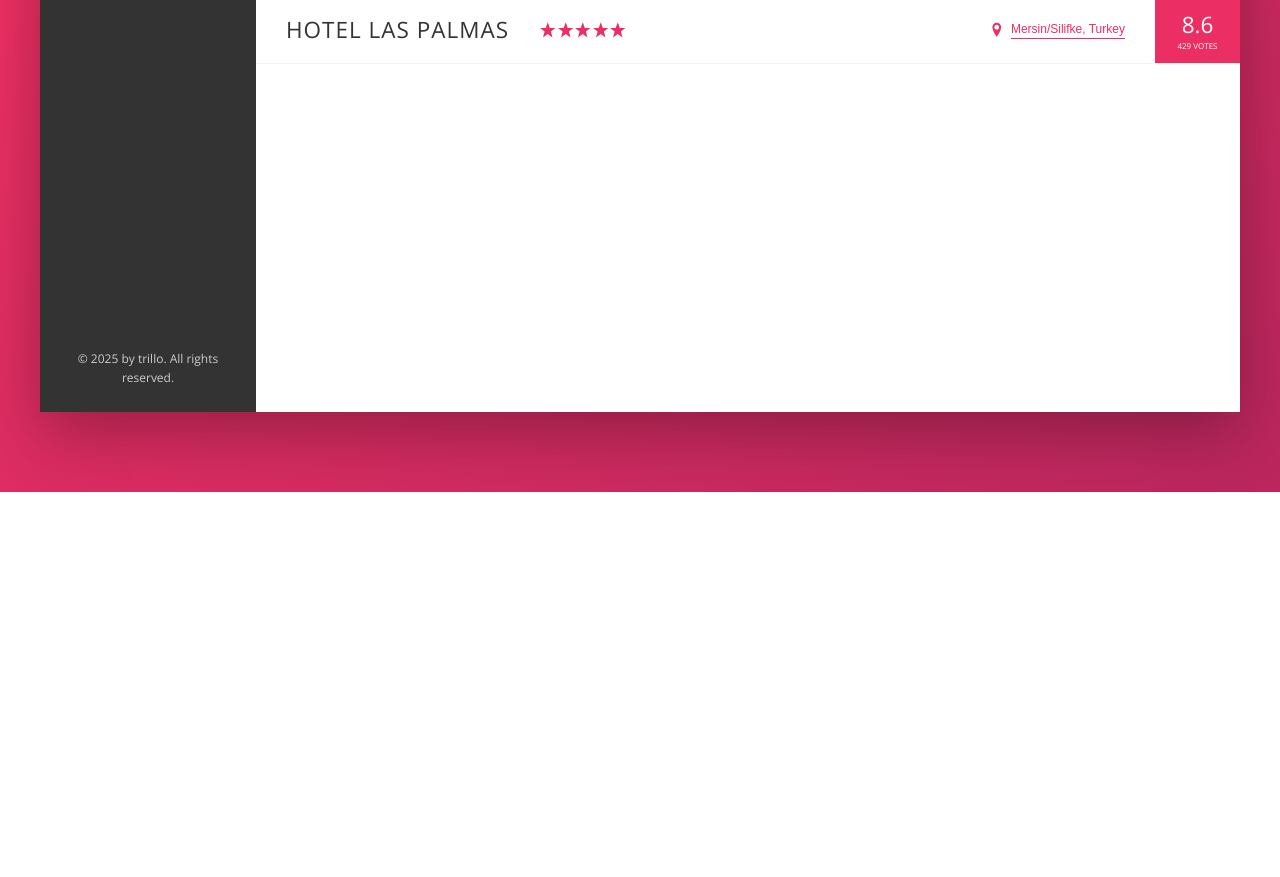
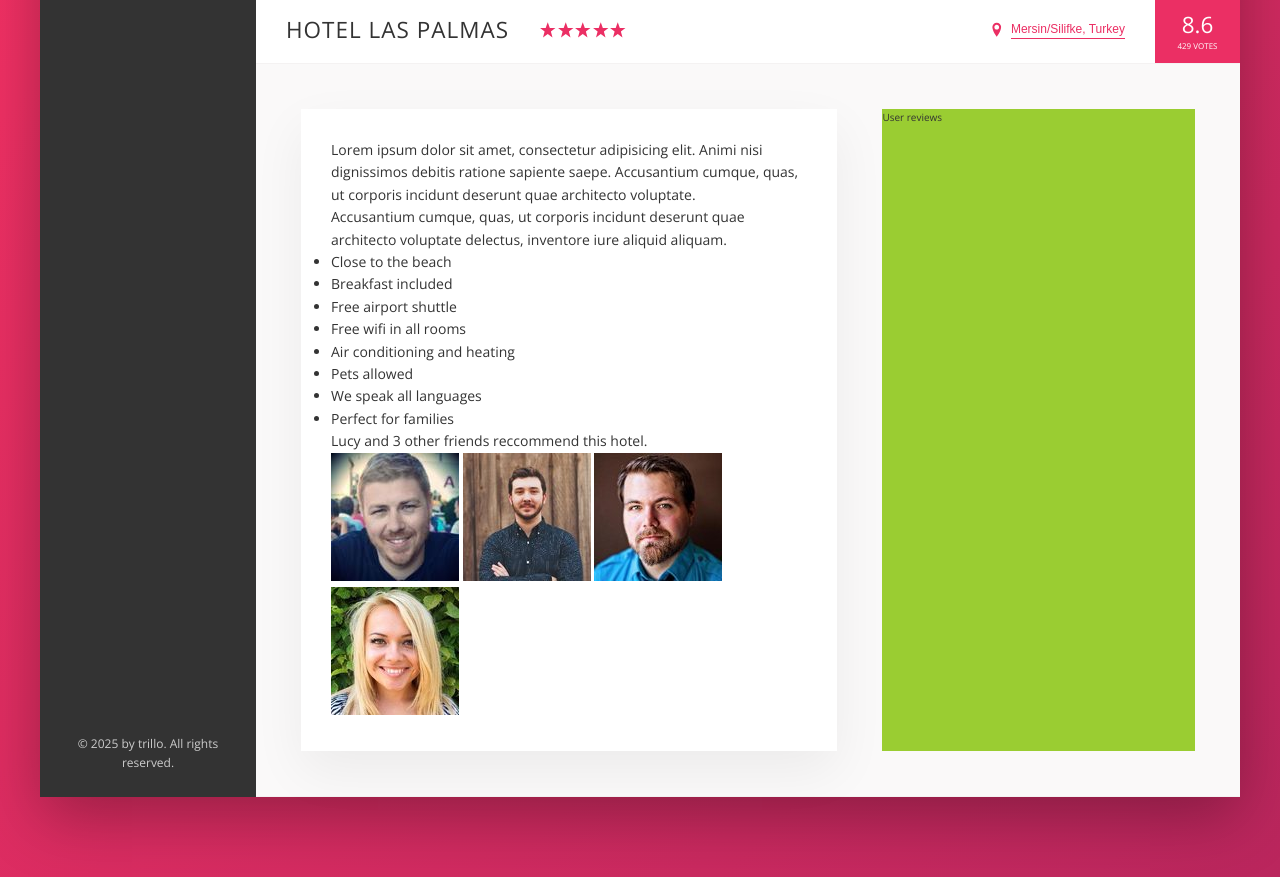
Before and after one commit to Erano01/Trillo, a website: page index.html in a window 1280 px wide. Shown: the part 538-1415 px from the top of the page. Before the commit the page ends 1030 px from the top, so only its background shows below. Drawn offline with nearby package versions, Linux system fonts and the light colour scheme.

Commit message:
Feat: Building the description section

```diff
--- a/index.html
+++ b/index.html
@@ -147,7 +147,60 @@
                             429 votes
                         </div>
                     </div>
+                </div>
 
+                <div class="detail">
+                    <div class="description">
+                        <p class="paragraph">
+                            Lorem ipsum dolor sit amet, consectetur adipisicing elit. Animi nisi dignissimos debitis ratione sapiente saepe. Accusantium cumque, quas, ut corporis incidunt deserunt quae architecto voluptate.
+                        </p>
+                        <p class="paragraph">
+                            Accusantium cumque, quas, ut corporis incidunt deserunt quae architecto voluptate delectus, inventore iure aliquid aliquam.
+                        </p>
+                        <ul class="list">
+                            <li class="list__item">
+                                Close to the beach
+                            </li>
+                            <li class="list__item">
+                                Breakfast included
+                            </li>
+                            <li class="list__item">
+                                Free airport shuttle
+                            </li>
+                            <li class="list__item">
+                                Free wifi in all rooms
+                            </li>
+                            <li class="list__item">
+                                Air conditioning and heating
+                            </li>
+                            <li class="list__item">
+                                Pets allowed
+                            </li>
+                            <li class="list__item">
+                                We speak all languages
+                            </li>
+                            <li class="list__item">
+                                Perfect for families
+                            </li>
+                        </ul>
+
+                        <div class="recommend">
+                            <p class="recommend__count">
+                                Lucy and 3 other friends reccommend this hotel.
+                            </p>
+                            <div class="recommend__friends">
+                                <img src="img/user-3.jpg" alt="Friend 1" class="recomment__photo">
+                                <img src="img/user-4.jpg" alt="Friend 2" class="recomment__photo">
+                                <img src="img/user-5.jpg" alt="Friend 3" class="recomment__photo">
+                                <img src="img/user-6.jpg" alt="Friend 4" class="recomment__photo">
+                            </div>
+                        </div>
+
+                    </div>
+
+                    <div class="user-reviews">
+                        User reviews
+                    </div>
                 </div>
             </main>
 
--- a/sass/_base.scss
+++ b/sass/_base.scss
@@ -13,6 +13,9 @@
     --color-grey-dark-3: #999;
 
     --shadow-dark: 0 2rem 6rem rgba(0,0,0,.3);
+    --shadow-light: 0 2rem 5rem rgba(0,0,0,.06);
+    --line: 1px solid var(--color-grey-light-2);
+
 }
 
 * {
--- a/sass/_components.scss
+++ b/sass/_components.scss
@@ -208,7 +208,7 @@
 .overview {
     display: flex;
     align-items: center;
-    border-bottom: 1px solid var(--color-grey-light-2);
+    border-bottom: var(--line);
 
 
     &__heading {
--- a/sass/_layout.scss
+++ b/sass/_layout.scss
@@ -11,7 +11,7 @@
     font-size: 1.4rem;
     height: 7rem;
     background-color: #fff;
-    border-bottom: 1px solid var(--color-grey-light-2);
+    border-bottom: var(--line);
 
     display: flex;
     justify-content: space-between;
@@ -35,9 +35,26 @@
 
 .hotel-view {
     background-color: #fff;
-    height: 80rem;
+    flex: 1; //element should grow as much as it can
+}
 
-    flex: 1; //element should grow as much as it can
+.detail {
+    display: flex;
+    padding: 4.5rem;
+    background-color: var(--color-grey-light-1);
+    border-bottom: var(--line);
+}
 
+.description{
+    font-size: 1.4rem;
+    background-color: #fff;
+    box-shadow: var(--shadow-light);
+    padding: 3rem;
+    flex: 0 0 60%;
+    margin-right: 4.5rem;
+}
 
+.user-reviews {
+    background-color: yellowgreen;
+    flex: 1;
 }
```
Also changed, not shown: css/style.css, 1 other file.
